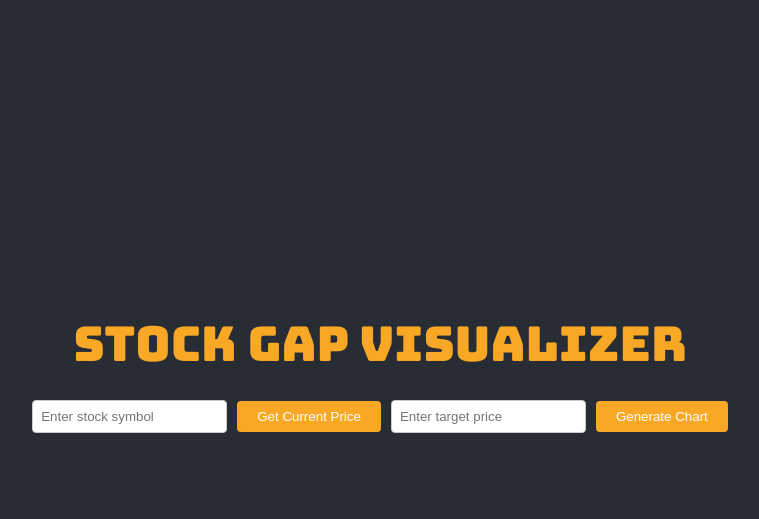
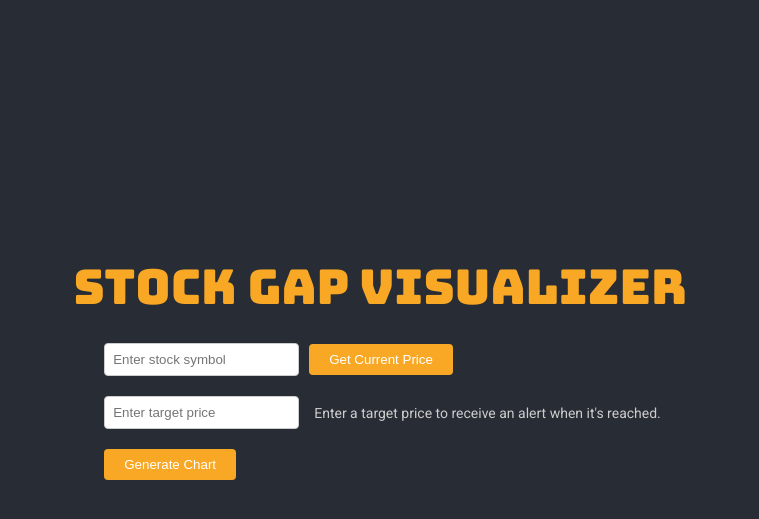
Before and after one commit to Portfolio-Pursuit/StockGapVisualizer, a Flask app: page /chart in a window 1280 px wide. Shown: the top 519 px of the page, without its empty margins (260-1019 px from the left). Run offline with Flask 3, Linux system fonts and the light colour scheme.

Commit message:
formatting fixes

```diff
--- a/templates/index.html
+++ b/templates/index.html
@@ -31,6 +31,17 @@
         .input-container {
             display: flex;
             align-items: center;
+            margin-bottom: 10px;
+            transition: margin-bottom 0.3s;
+        }
+
+        .input-container:last-child {
+            margin-bottom: 0;
+        }
+
+        .input-container.animated {
+            margin-bottom: 30px; /* Adjust as needed */
+            animation: moveDown 0.3s ease-out;
         }
         .search-bar {
             padding: 8px;
@@ -62,6 +73,35 @@
             width: 100%;
         }
 
+        .description {
+            font-size: 14px;
+            color: #ccc;
+            margin-left: 10px;
+        }
+
+        .hidden {
+            display: none;
+        }
+
+        .current-price-container {
+            width: 200px; /* Adjust the width as needed */
+        }
+
+        .current-price {
+            width: 100%;
+        }
+
+        @keyframes moveDown {
+            from {
+                transform: translateY(-10px);
+                opacity: 0;
+            }
+            to {
+                transform: translateY(0);
+                opacity: 1;
+            }
+        }
+
     </style>
     <link href="https://fonts.googleapis.com/css2?family=Bungee&display=swap" rel="stylesheet">
     <link href="https://fonts.googleapis.com/css2?family=Roboto:wght@400&display=swap" rel="stylesheet">
@@ -77,6 +117,8 @@
                     document.getElementById("current_price").innerText = `Current Price: $${data.current_price}`;
                     targetPrice = parseFloat(document.getElementById("target_price").value);
                     checkTargetPrice(data.current_price);
+                    // Show the current price container
+                    document.getElementById("current_price_container").classList.remove("hidden");
                 })
                 .catch(error => console.error('Error:', error));
         }
@@ -88,6 +130,24 @@
                 document.getElementById("alert_message").innerText = "";
             }
         }
+
+        document.getElementById("generate_button").addEventListener("click", function() {
+            document.getElementById("loading_indicator").classList.remove("hidden");
+            this.disabled = true;
+
+            // Add animation class to other fields
+            const inputContainers = document.querySelectorAll(".input-container");
+            inputContainers.forEach(container => {
+                container.classList.add("animated");
+            });
+
+            // Remove animation class after a delay (adjust as needed)
+            setTimeout(() => {
+                inputContainers.forEach(container => {
+                    container.classList.remove("animated");
+                });
+            }, 300);
+        });
     </script>
 </head>
 <body>
@@ -97,11 +157,21 @@
             <div class="input-container">
                 <input type="text" class="search-bar" id="symbol" name="symbol" placeholder="Enter stock symbol" value="{{ symbol }}" required>
                 <button type="button" class="search-button" onclick="getCurrentPrice()">Get Current Price</button>
+                <div class="current-price-container input-container hidden" id="current_price_container">
+                    <div class="current-price" id="current_price"></div>
+                </div>
+            </div>
+            <div class="input-container">
                 <input type="number" class="search-bar" id="target_price" name="target_price" placeholder="Enter target price">
-                <button type="submit" class="search-button">Generate Chart</button>
+                <div class="description">Enter a target price to receive an alert when it's reached.</div>
             </div>
-            <div id="current_price"></div>
-            <div class="alert" id="alert_message"></div>
+            <div class="input-container">
+                <button type="submit" class="search-button" id="generate_button">Generate Chart</button>
+            </div>
+            <div class="input-container">
+                <div id="loading_indicator" class="hidden">Generating...</div>
+                <div class="alert" id="alert_message"></div>
+            </div>
         </form>
     </div>
     <div class="chart-container">
```
